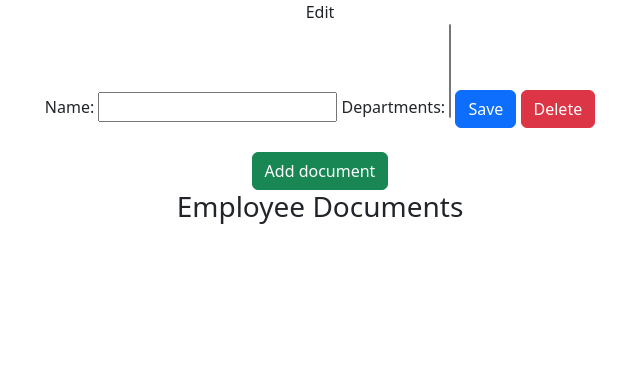
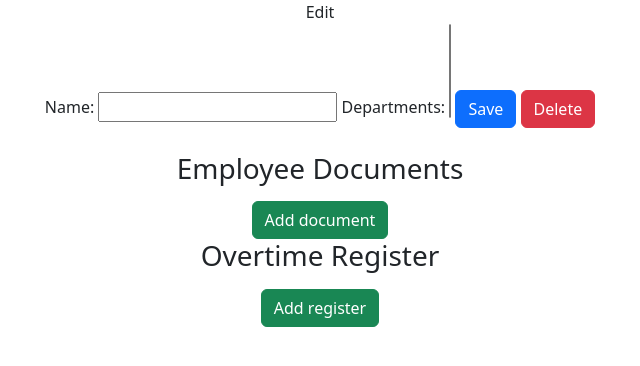
Before and after one commit to pferrariog/hr-manager, a Django app: page /employee/new/ in a window 1280 px wide. Shown: the top 366 px of the page, without its empty margins (320-960 px from the left). Run offline with Django 4.2, Linux system fonts and the light colour scheme; data that the repository does not hold is empty; some libraries are stand-ins or nearby versions.

Commit message:
feat: register list in employee's update page

```diff
--- a/app/employees/templates/employees/employee_form.html
+++ b/app/employees/templates/employees/employee_form.html
@@ -12,11 +12,25 @@
         </a>
     </form>
 <br>
+
+<h3>Employee Documents</h3>
+<ul>
+    {% for document in employee.report_set.all %}
+        <li>
+            <a href="{{ document.file.url }}">{{ document.description }}</a>
+            <a href="{% url 'delete_document' document.id %}">delete</a>
+        </li>
+    {% endfor %}
+</ul>
 <a href="{% url 'create_document' employee.id %}" class="btn btn-success">Add document</a>
 <br>
-<h3>Employee Documents</h3>
-{% for document in employee.report_set.all %}
-<a href="{{ document.file.url }}">{{ document.description }}</a>
-<a href="{% url 'delete_document' document.id %}">delete</a><br>
-{% endfor %}
+
+<h3>Overtime Register</h3>
+<ul>
+    {% for register in employee.overtimeregister_set.all %}
+        <li>{{ register }} - {{ register.hours}}</li>
+    {% endfor %}
+</ul>
+<a href="{% url 'create_overtime_register' %}" class="btn btn-success">Add register</a>
+<br>
 {% endblock %}
```
